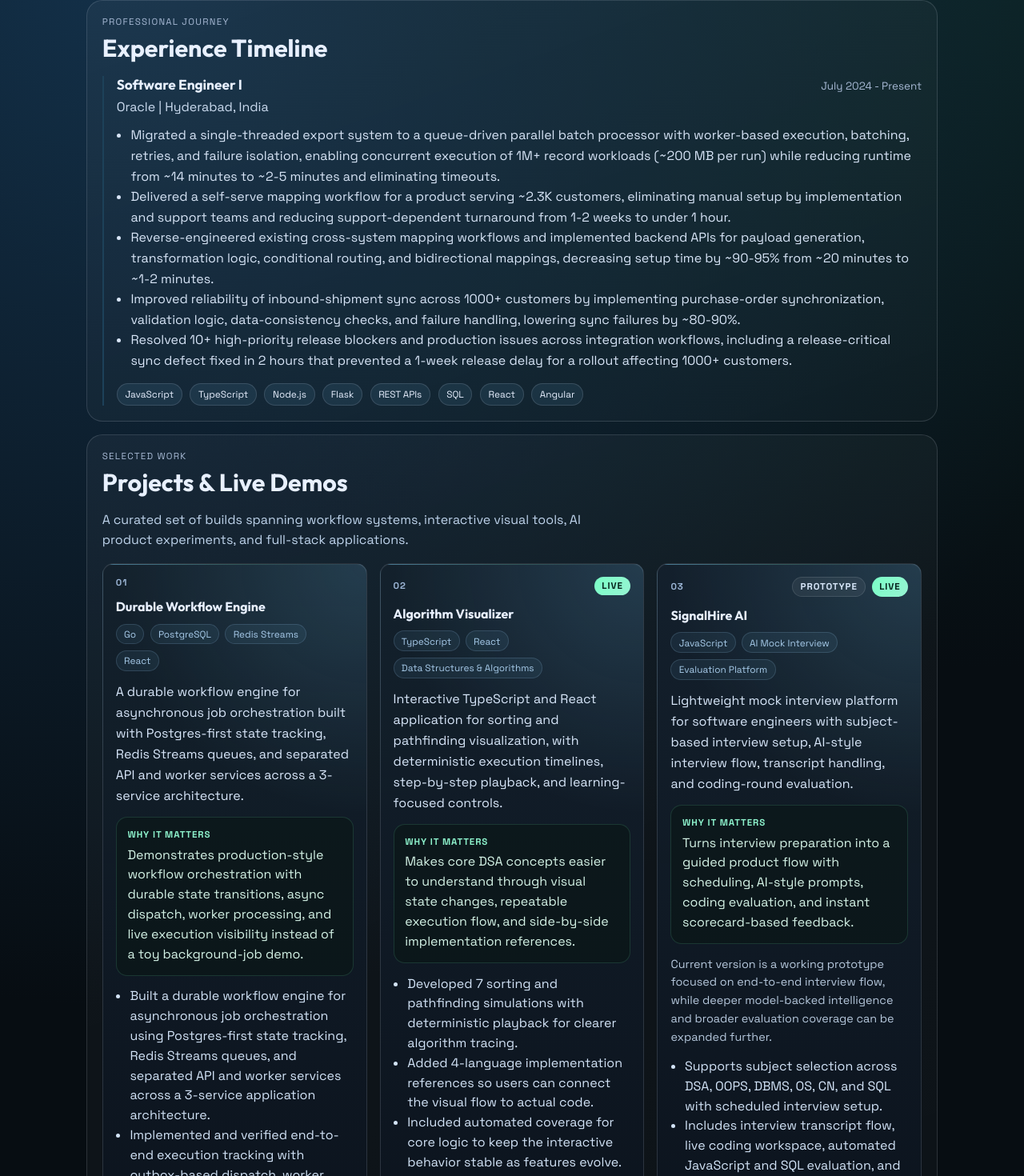
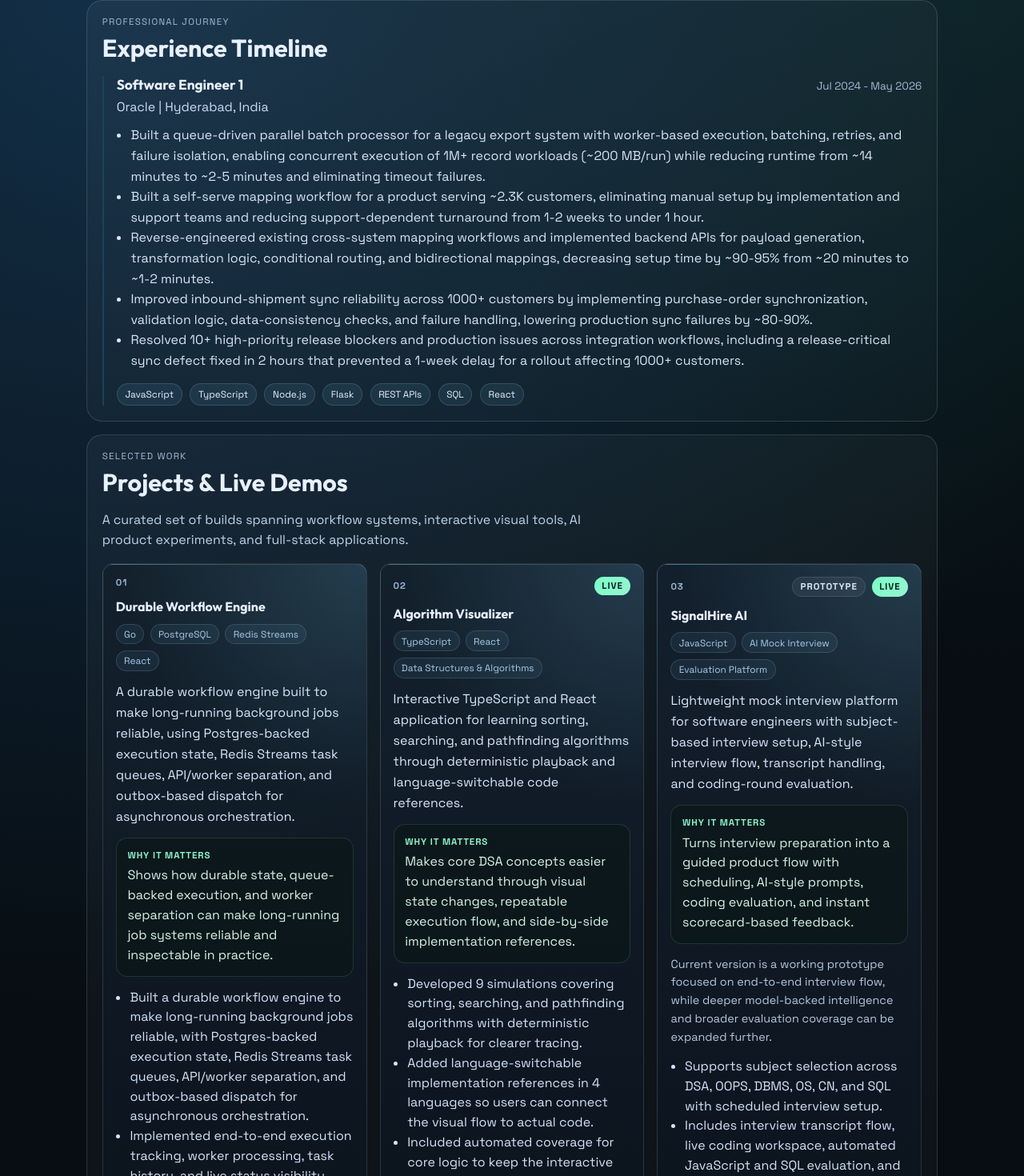
Before and after one commit to codetitan9999/Sree-Sumanth-Portfolio, a React (Vite) app: page / in a window 1280 px wide. Shown: the part 809-2279 px from the top of the page at 80% size. Built offline with nearby package versions, Linux system fonts and the light colour scheme.

Commit message:
Update portfolio from latest resume

```diff
--- a/src/data/portfolioData.js
+++ b/src/data/portfolioData.js
@@ -28,17 +28,17 @@ export const portfolioData = {
   experience: [
     {
       company: 'Oracle',
-      role: 'Software Engineer I',
+      role: 'Software Engineer 1',
       location: 'Hyderabad, India',
-      duration: 'July 2024 - Present',
+      duration: 'Jul 2024 - May 2026',
       highlights: [
-        'Migrated a single-threaded export system to a queue-driven parallel batch processor with worker-based execution, batching, retries, and failure isolation, enabling concurrent execution of 1M+ record workloads (~200 MB per run) while reducing runtime from ~14 minutes to ~2-5 minutes and eliminating timeouts.',
-        'Delivered a self-serve mapping workflow for a product serving ~2.3K customers, eliminating manual setup by implementation and support teams and reducing support-dependent turnaround from 1-2 weeks to under 1 hour.',
+        'Built a queue-driven parallel batch processor for a legacy export system with worker-based execution, batching, retries, and failure isolation, enabling concurrent execution of 1M+ record workloads (~200 MB/run) while reducing runtime from ~14 minutes to ~2-5 minutes and eliminating timeout failures.',
+        'Built a self-serve mapping workflow for a product serving ~2.3K customers, eliminating manual setup by implementation and support teams and reducing support-dependent turnaround from 1-2 weeks to under 1 hour.',
         'Reverse-engineered existing cross-system mapping workflows and implemented backend APIs for payload generation, transformation logic, conditional routing, and bidirectional mappings, decreasing setup time by ~90-95% from ~20 minutes to ~1-2 minutes.',
-        'Improved reliability of inbound-shipment sync across 1000+ customers by implementing purchase-order synchronization, validation logic, data-consistency checks, and failure handling, lowering sync failures by ~80-90%.',
-        'Resolved 10+ high-priority release blockers and production issues across integration workflows, including a release-critical sync defect fixed in 2 hours that prevented a 1-week release delay for a rollout affecting 1000+ customers.'
+        'Improved inbound-shipment sync reliability across 1000+ customers by implementing purchase-order synchronization, validation logic, data-consistency checks, and failure handling, lowering production sync failures by ~80-90%.',
+        'Resolved 10+ high-priority release blockers and production issues across integration workflows, including a release-critical sync defect fixed in 2 hours that prevented a 1-week delay for a rollout affecting 1000+ customers.'
       ],
-      technologies: ['JavaScript', 'TypeScript', 'Node.js', 'Flask', 'REST APIs', 'SQL', 'React', 'Angular']
+      technologies: ['JavaScript', 'TypeScript', 'Node.js', 'Flask', 'REST APIs', 'SQL', 'React']
     }
   ],
   projects: [
@@ -46,12 +46,12 @@ export const portfolioData = {
       title: 'Durable Workflow Engine',
       subtitle: 'Go | PostgreSQL | Redis Streams | React',
       description:
-        'A durable workflow engine for asynchronous job orchestration built with Postgres-first state tracking, Redis Streams queues, and separated API and worker services across a 3-service architecture.',
-      impact: 'Demonstrates production-style workflow orchestration with durable state transitions, async dispatch, worker processing, and live execution visibility instead of a toy background-job demo.',
+        'A durable workflow engine built to make long-running background jobs reliable, using Postgres-backed execution state, Redis Streams task queues, API/worker separation, and outbox-based dispatch for asynchronous orchestration.',
+      impact: 'Shows how durable state, queue-backed execution, and worker separation can make long-running job systems reliable and inspectable in practice.',
       highlights: [
-        'Built a durable workflow engine for asynchronous job orchestration using Postgres-first state tracking, Redis Streams queues, and separated API and worker services across a 3-service application architecture.',
-        'Implemented and verified end-to-end execution tracking with outbox-based dispatch, worker processing, task history, and live execution visibility across 5 core workflow tables and 7 backend endpoints.',
-        'Designed the system so execution state remains inspectable and durable as work moves across queueing, processing, and completion stages.'
+        'Built a durable workflow engine to make long-running background jobs reliable, with Postgres-backed execution state, Redis Streams task queues, API/worker separation, and outbox-based dispatch for asynchronous orchestration.',
+        'Implemented end-to-end execution tracking, worker processing, task history, and live status visibility across 5 workflow tables and 7 service endpoints.',
+        'Designed the system so execution state remains durable and inspectable as work moves across queueing, processing, and completion stages.'
       ],
       repoUrl: 'https://github.com/codetitan9999/DurableWorkFlowEngine'
     },
@@ -59,11 +59,11 @@ export const portfolioData = {
       title: 'Algorithm Visualizer',
       subtitle: 'TypeScript | React | Data Structures & Algorithms',
       description:
-        'Interactive TypeScript and React application for sorting and pathfinding visualization, with deterministic execution timelines, step-by-step playback, and learning-focused controls.',
+        'Interactive TypeScript and React application for learning sorting, searching, and pathfinding algorithms through deterministic playback and language-switchable code references.',
       impact: 'Makes core DSA concepts easier to understand through visual state changes, repeatable execution flow, and side-by-side implementation references.',
       highlights: [
-        'Developed 7 sorting and pathfinding simulations with deterministic playback for clearer algorithm tracing.',
-        'Added 4-language implementation references so users can connect the visual flow to actual code.',
+        'Developed 9 simulations covering sorting, searching, and pathfinding algorithms with deterministic playback for clearer tracing.',
+        'Added language-switchable implementation references in 4 languages so users can connect the visual flow to actual code.',
         'Included automated coverage for core logic to keep the interactive behavior stable as features evolve.'
       ],
       repoUrl: 'https://github.com/codetitan9999/Algorithm_Visualizer',
@@ -132,11 +132,11 @@ export const portfolioData = {
     }
   ],
   skills: {
-    languages: ['C++', 'JavaScript', 'TypeScript', 'Python', 'SQL'],
+    languages: ['C++', 'Python', 'JavaScript', 'TypeScript', 'SQL'],
     frontend: ['React', 'HTML/CSS'],
-    backendApis: ['Node.js', 'Express.js', 'Flask', 'REST APIs'],
-    toolsPlatforms: ['Git', 'Docker', 'Postman', 'NetSuite', 'Salesforce'],
-    databases: ['PostgreSQL', 'Oracle', 'MySQL', 'MongoDB'],
+    backendApis: ['Node.js', 'Flask', 'REST APIs', 'Redis Streams'],
+    toolsPlatforms: ['Git', 'Docker', 'Postman'],
+    databases: ['PostgreSQL', 'MySQL', 'Oracle', 'MongoDB'],
     core: [
       'Data Structures and Algorithms',
       'Object-Oriented Programming',
@@ -160,16 +160,20 @@ export const portfolioData = {
   ],
   achievements: [
     {
+      label: '3-Star Coder on CodeChef | 1800+ DSA Rating, Best Global Rank 16',
+      url: 'https://www.codechef.com/users/sumanth9999'
+    },
+    {
+      label: 'Knight Badge on LeetCode | Max Contest Rating 1850+, Top 7%',
+      url: 'https://leetcode.com/u/sreesumanth2002/'
+    },
+    {
       label: '3rd Place in VNR VJIET Nationwide Coding Contest | Among 600 teams',
       url: 'https://drive.google.com/file/d/1QflX7DbUU1t2mQOtQM7eBkL1Yzp8vPGr/view?usp=sharing'
     },
     {
       label: '4th Place in Megathon 2022 at IIIT Hyderabad | Among 500 teams',
       url: 'https://drive.google.com/file/d/1dTIaOF0wvbhiXrq18hR7oInmjweQPpzZ/view?usp=sharing'
-    },
-    {
-      label: '6-Star Rating in HackerRank Problem Solving',
-      url: 'https://www.hackerrank.com/profile/sreesumanth199'
     }
   ]
 };
```
Also changed, not shown: 1 other file (tests, documents, lock files or other folders).
